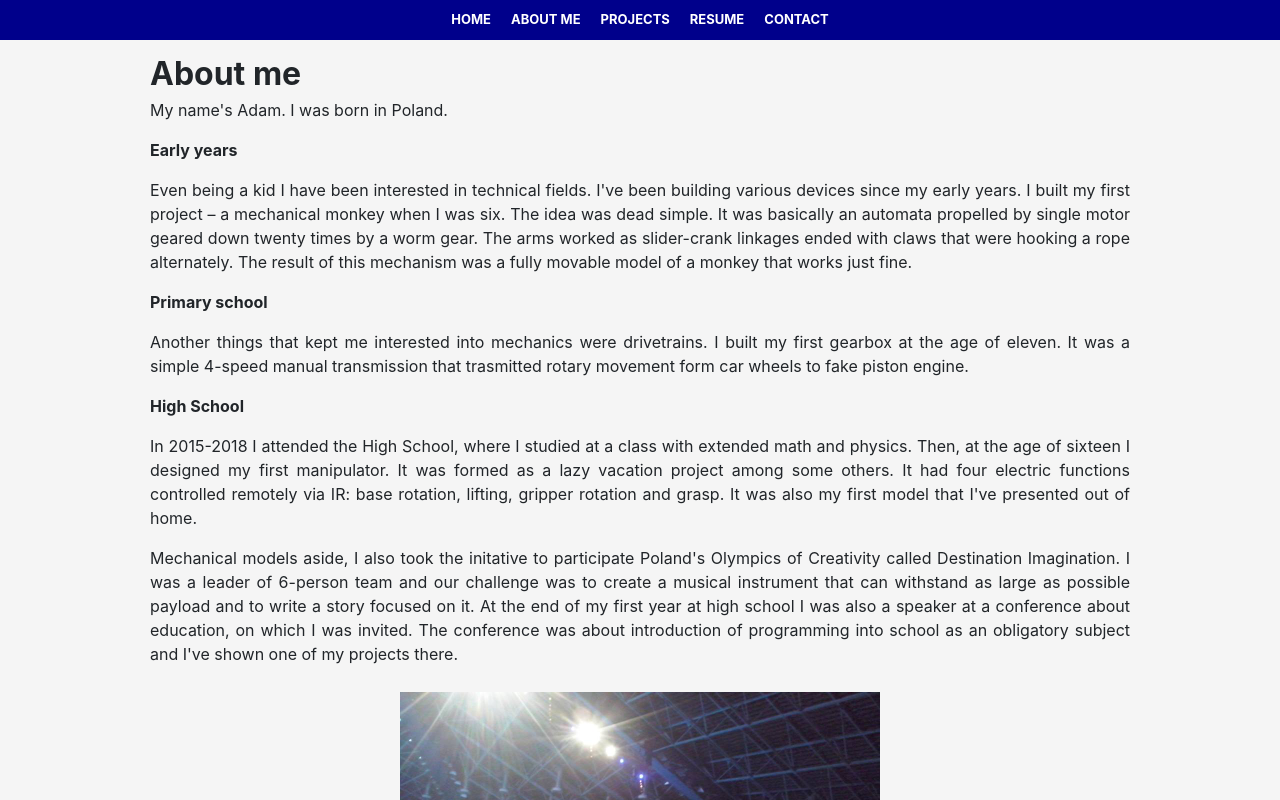
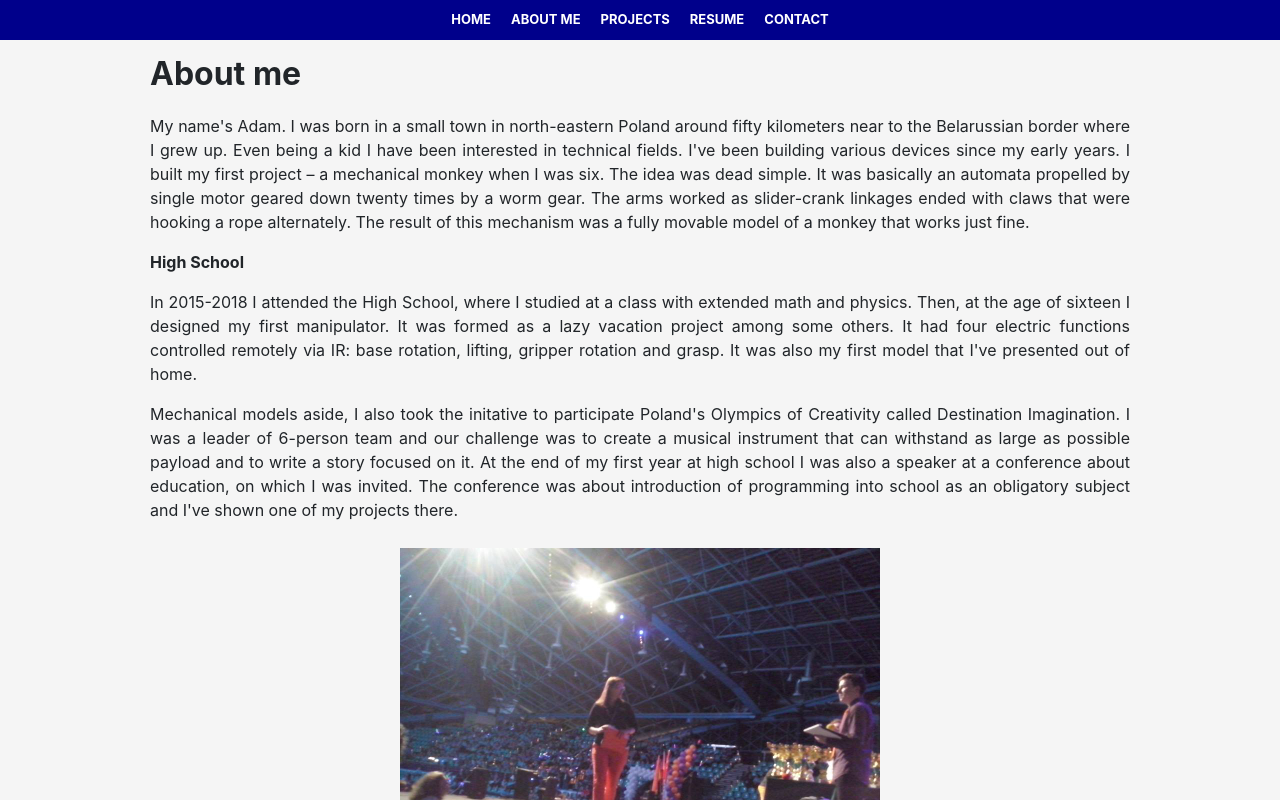
Before and after one commit to PsorTheDoctor/portfolio, a React (Create React App) app: page /about-me in a window 1280 px wide. Shown: the top 800 px of the page. Built offline with nearby package versions, Linux system fonts and the light colour scheme.

Commit message:
about section slimmed

```diff
--- a/src/components/page/AboutMe.tsx
+++ b/src/components/page/AboutMe.tsx
@@ -42,21 +42,16 @@ const LinkA = styled.a`
 
 export const AboutMe = () => (
   <Wrapper>
-    <p><Header>About me</Header>
-    My name's Adam. I was born in Poland.</p>
+    <p><Header>About me</Header></p>
 
-    <p><b>Early years</b></p>
-    <p>Even being a kid I have been interested in technical fields. I've been building various
+    <p>My name's Adam. I was born in a small town in north-eastern Poland around fifty kilometers
+    near to the Belarussian border where I grew up.
+    Even being a kid I have been interested in technical fields. I've been building various
     devices since my early years. I built my first project – a mechanical monkey when I was
     six. The idea was dead simple. It was basically an automata propelled by single motor geared
     down twenty times by a worm gear. The arms worked as slider-crank linkages ended with claws
     that were hooking a rope alternately. The result of this mechanism was a fully movable model of
     a monkey that works just fine.</p>
-
-    <p><b>Primary school</b></p>
-    <p>Another things that kept me interested into mechanics were drivetrains. I built my first
-    gearbox at the age of eleven. It was a simple 4-speed manual transmission that trasmitted
-    rotary movement form car wheels to fake piston engine.</p>
 
     <p><b>High School</b></p>
     <p>In 2015-2018 I attended the High School, where I studied at a class with extended math
--- a/src/components/page/Home.tsx
+++ b/src/components/page/Home.tsx
@@ -30,13 +30,15 @@ const Intro = styled.div`
   @media (max-width: 900px) {
     background-blend-mode: soft-light;
   }
+  @media (min-width: 1000px) {
+    border-radius: 0 0 25px 25px;
+  }
   min-height: 530px;
   color: white;
   display: flex;
   flex-direction: row;
   align-items: center;
   margin-bottom: 50px;
-  border-radius: 0 0 25px 25px;
 `;
 
 const About = styled.div`
```
